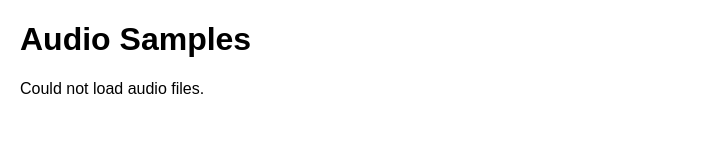
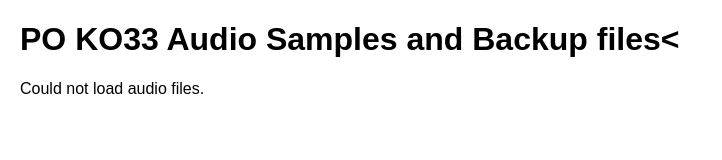
Before and after one commit to maranone/KO33, a plain HTML site: page index.html in a window 1280 px wide. Shown: the whole page, without its empty margins (0-722 px from the left). Drawn offline with Linux system fonts and the light colour scheme; no server answers.

Commit message:
Update index.html

```diff
--- a/index.html
+++ b/index.html
@@ -3,7 +3,7 @@
 <head>
     <meta charset="UTF-8">
     <meta name="viewport" content="width=device-width, initial-scale=1.0">
-    <title>Pocket Operator KO33 Audio Samples and Backup files</title>
+    <title>PO KO33 Audio Samples and Backup files</title>
     <style>
         body {
             font-family: Arial, sans-serif;
@@ -22,7 +22,7 @@
     </style>
 </head>
 <body>
-    <h1>Audio Samples</h1>
+    <h1>PO KO33 Audio Samples and Backup files<</h1>
     <div id="audioList"></div>
     <script>
         async function fetchAudioFiles() {
```
